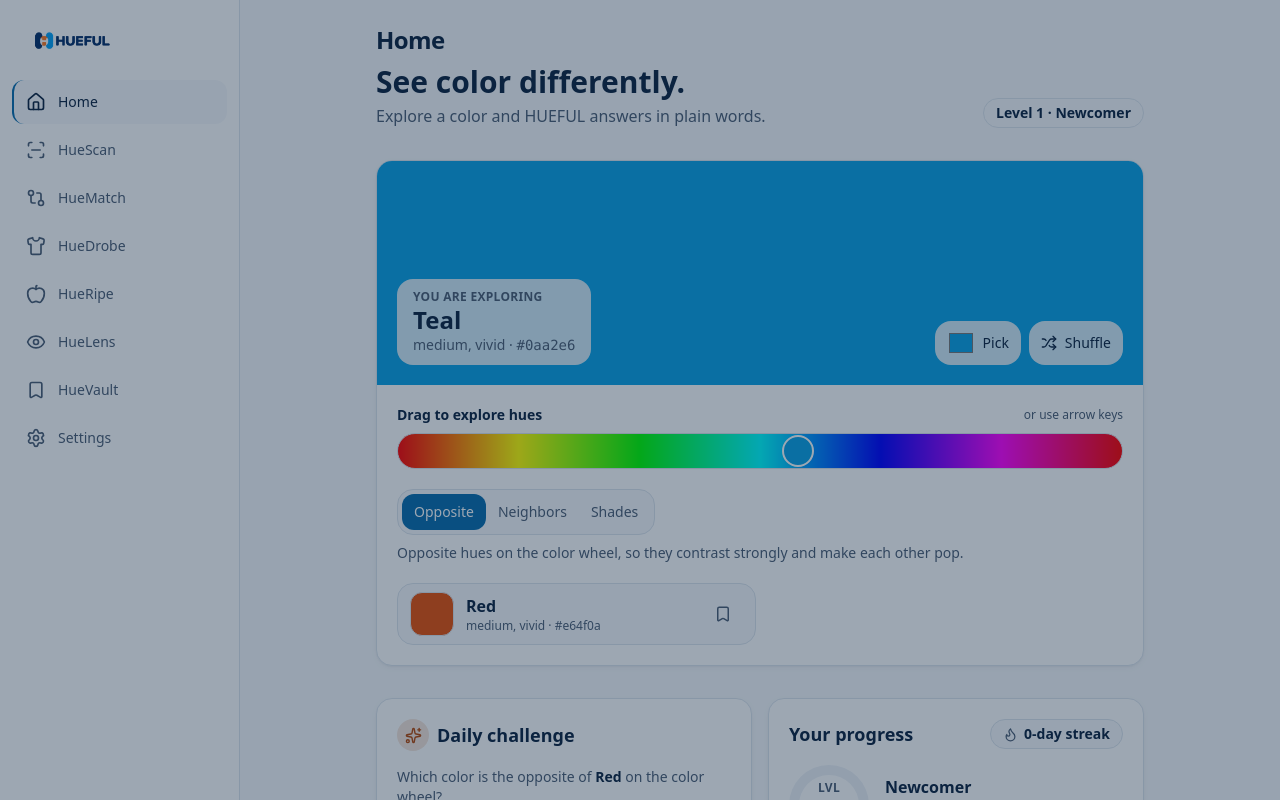
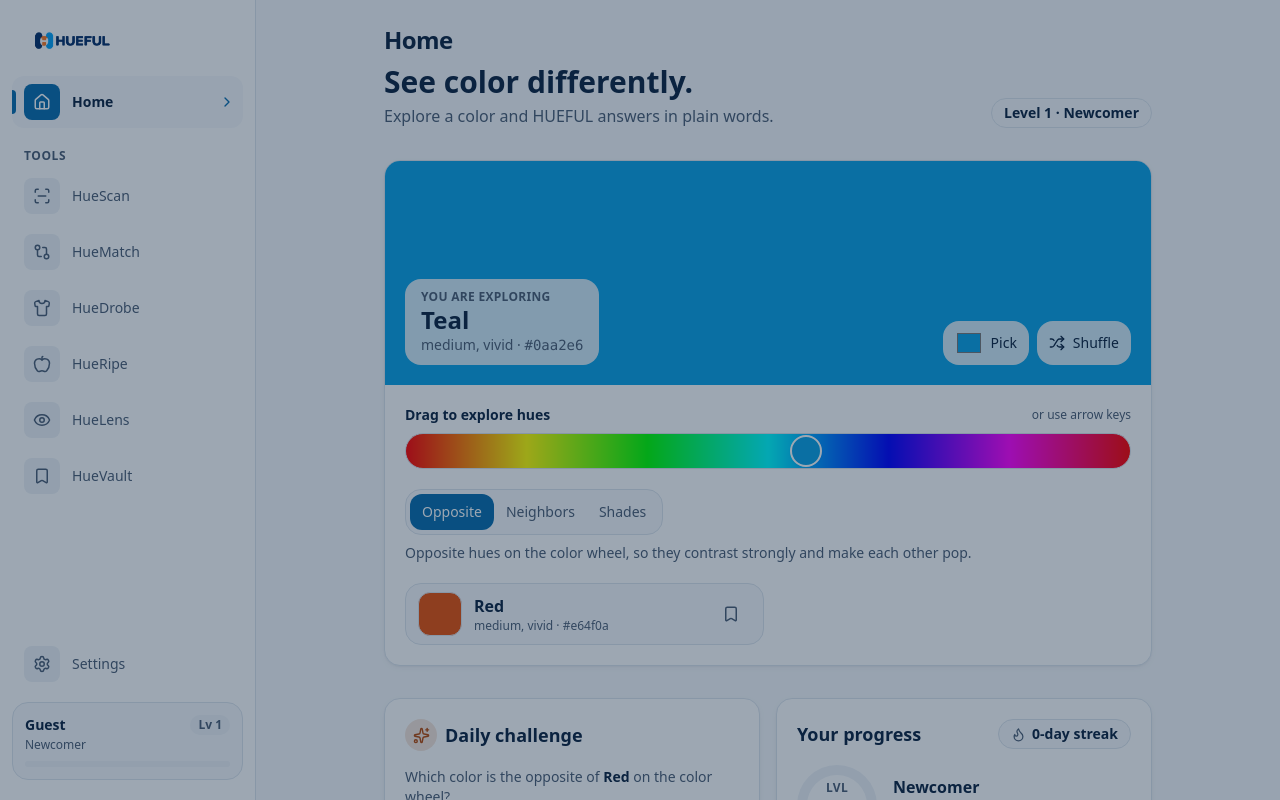
Before and after one commit to reylam/HUEFUL, a React (Vite) app: page /dashboard in a window 1280 px wide. Shown: the top 800 px of the page. Built offline with nearby package versions, Linux system fonts and the light colour scheme.

Commit message:
style: README.md evaluate and rewrite

```diff
--- a/src/app/layouts/DashboardNav.tsx
+++ b/src/app/layouts/DashboardNav.tsx
@@ -3,6 +3,8 @@
 import { NavLink, useLocation } from "react-router-dom";
 import { ChevronRight, Grid2x2, X, Home, Settings } from "lucide-react";
 import { lenses } from "@/app/lenses";
+import { useAuth } from "@/stores/auth";
+import { levelFromXp, levelTitle, useProgress } from "@/stores/progress";
 import logoText from "@/assets/images/logo_text.png";
 
 /*
@@ -203,15 +205,85 @@
   );
 }
 
+/*
+  A single side-rail item. The active state is carried three ways so it never
+  depends on color: a filled pill, a left accent bar, and a tinted icon chip,
+  plus heavier text. Hover lifts the icon chip and label a touch. The chip gives
+  each icon a consistent, framed home so the rail reads as a considered set
+  rather than loose glyphs.
+*/
+function SideNavItem({ item }: { item: NavItem }) {
+  return (
+    <NavLink
+      to={item.to}
+      end={item.to === "/dashboard"}
+      className={({ isActive }) =>
+        [
+          "group relative flex min-h-11 items-center gap-3 rounded-xl py-2 pl-3 pr-2 text-sm transition-colors",
+          isActive
+            ? "bg-surface font-semibold text-text"
+            : "font-medium text-text-muted hover:bg-surface hover:text-text",
+        ].join(" ")
+      }
+    >
+      {({ isActive }) => (
+        <>
+          {/* Left accent bar: a non-color cue, present only when active. */}
+          <span
+            aria-hidden
+            className={[
+              "absolute left-0 top-1/2 h-6 w-1 -translate-y-1/2 rounded-r-full bg-primary transition-opacity",
+              isActive ? "opacity-100" : "opacity-0",
+            ].join(" ")}
+          />
+          <span
+            aria-hidden
+            className={[
+              "grid h-9 w-9 shrink-0 place-items-center rounded-lg transition-colors",
+              isActive
+                ? "bg-primary text-primary-foreground"
+                : "bg-surface-sunken text-text-muted group-hover:text-primary",
+            ].join(" ")}
+          >
+            <item.Icon size={18} />
+          </span>
+          <span className="min-w-0 flex-1 truncate">{item.label}</span>
+          <ChevronRight
+            size={16}
+            aria-hidden
+            className={[
+              "shrink-0 transition-all",
+              isActive
+                ? "text-primary opacity-100"
+                : "text-text-muted opacity-0 group-hover:translate-x-0.5 group-hover:opacity-100",
+            ].join(" ")}
+          />
+        </>
+      )}
+    </NavLink>
+  );
+}
+
 export function DashboardSideNav() {
+  const homeItem = items[0];
+  const toolItems = items.filter(
+    (i) => i.to !== "/dashboard" && i.to !== "/dashboard/settings",
+  );
+  const settingsItem = items.find((i) => i.to === "/dashboard/settings");
+
+  const name = useAuth((s) => s.user?.name);
+  const xp = useProgress((s) => s.xp);
+  const { level, intoLevel, levelSpan } = levelFromXp(xp);
+  const pct = Math.round((intoLevel / levelSpan) * 100);
+
   return (
     <nav
       aria-label="Sections"
-      className="hidden w-60 shrink-0 border-r border-border bg-surface-raised px-3 py-6 md:sticky md:top-0 md:block md:h-dvh md:self-start md:overflow-y-auto"
+      className="hidden w-64 shrink-0 flex-col border-r border-border bg-surface-raised px-3 py-5 md:sticky md:top-0 md:flex md:h-dvh md:self-start md:overflow-y-auto"
     >
       <NavLink
         to="/"
-        className="flex items-center px-3 pb-6"
+        className="flex items-center rounded-lg px-3 pb-5 pt-1"
         aria-label="HUEFUL home"
       >
         <img
@@ -222,28 +294,55 @@
           className="brand-logo h-8 w-auto"
         />
       </NavLink>
+
       <ul className="flex flex-col gap-1">
-        {items.map((item) => (
+        <li>
+          <SideNavItem item={homeItem} />
+        </li>
+      </ul>
+
+      {/* Tools group: a quiet label gives the rail hierarchy instead of one
+          long undifferentiated list. */}
+      <p className="px-3 pb-1.5 pt-5 text-xs font-semibold uppercase tracking-wider text-text-muted">
+        Tools
+      </p>
+      <ul className="flex flex-col gap-1">
+        {toolItems.map((item) => (
           <li key={item.to}>
-            <NavLink
-              to={item.to}
-              end={item.to === "/dashboard"}
-              className={({ isActive }) =>
-                [
-                  "flex min-h-11 items-center gap-3 rounded-xl px-3 text-sm font-medium",
-                  "border-l-2 transition-colors",
-                  isActive
-                    ? "border-primary bg-surface text-text"
-                    : "border-transparent text-text-muted hover:bg-surface",
-                ].join(" ")
-              }
-            >
-              <item.Icon size={20} aria-hidden />
-              <span>{item.label}</span>
-            </NavLink>
+            <SideNavItem item={item} />
           </li>
         ))}
       </ul>
+
+      {/* Settings + a level footer pinned to the bottom, so the rail has a base
+          and the progress system has a persistent, quiet home. */}
+      <div className="mt-auto flex flex-col gap-3 pt-6">
+        {settingsItem && (
+          <ul>
+            <li>
+              <SideNavItem item={settingsItem} />
+            </li>
+          </ul>
+        )}
+
+        <div className="rounded-2xl border border-border bg-surface p-3">
+          <div className="flex items-center justify-between gap-2">
+            <span className="truncate text-sm font-semibold text-text">
+              {name ? name : "Guest"}
+            </span>
+            <span className="shrink-0 rounded-full bg-surface-sunken px-2 py-0.5 text-xs font-semibold text-text-muted">
+              Lv {level}
+            </span>
+          </div>
+          <p className="mt-0.5 text-xs text-text-muted">{levelTitle(level)}</p>
+          <div className="mt-2 h-1.5 w-full overflow-hidden rounded-full bg-surface-sunken">
+            <div
+              className="h-full rounded-full bg-primary transition-[width] duration-500"
+              style={{ width: `${pct}%` }}
+            />
+          </div>
+        </div>
+      </div>
     </nav>
   );
 }
```
Also changed, not shown: 1 other file (tests, documents, lock files or other folders).
